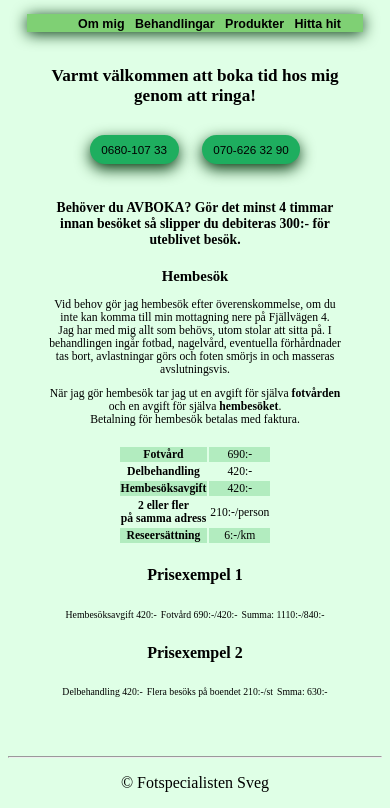
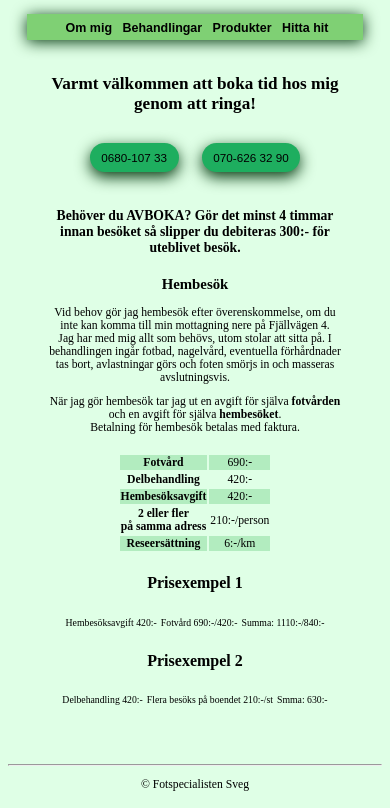
Before and after one commit to dilemma3/UPPGIFT, a plain HTML site: page index.html in a window 390 px wide. Shown: the part 125-933 px from the top of the page. Drawn offline with Linux system fonts and the light colour scheme; a web font is replaced by a local one.

Commit message:
fixed navbar again

```diff
--- a/style.css
+++ b/style.css
@@ -14,6 +14,7 @@ nav {
     width: 90%;
     margin-left: auto;
     margin-right: auto;
+    text-align: center;
     font-family: playfair display, sans-serif;
     font-weight: bold;
     box-shadow: 0 2px 15px#02380d;
@@ -22,6 +23,7 @@ nav {
 nav ul {
     background-color: #7fd074;
     list-style: none;
+    padding: 4px;
 }
 
 nav li {
@@ -117,8 +119,7 @@ table .treat {
    }
 
    nav ul {
-    text-align: left;
-    padding-right: 15px;
+    text-align: center;
    }
 
     nav li {
@@ -138,6 +139,11 @@ table .treat {
 
     h2 {
         font-size: 3.8vw;
+    }
+
+    footer {
+        margin-top: 15%;
+        font-size: 3vw;
     }
 
 
```
